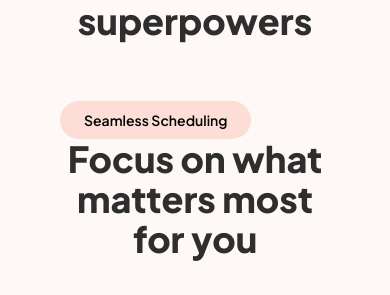
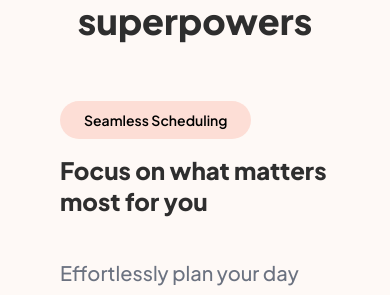
Before and after one commit to ARJ2160/Milton-Framer-Template, a React (Vite) app: page / in a window 390 px wide. Shown: the part 1240-1535 px from the top of the page. Built offline with nearby package versions, Linux system fonts and the light colour scheme.

Commit message:
Fix Responsive text issue

```diff
--- a/src/components/FeatureSection.tsx
+++ b/src/components/FeatureSection.tsx
@@ -38,7 +38,9 @@ export const FeatureSection = ({
         )}
       >
         <Chips classNames='bg-[#fdded6]'>{chipText}</Chips>
-        <div className='headingTitle text-lightGrey'>{title}</div>
+        <div className='sm:text-5xl text-2xl font-extrabold leading-[130%] mt-4 text-lightGrey'>
+          {title}
+        </div>
         <div className='text-gray-500 font-medium leading-8 text-xl mt-10'>
           {subText}
         </div>
```
